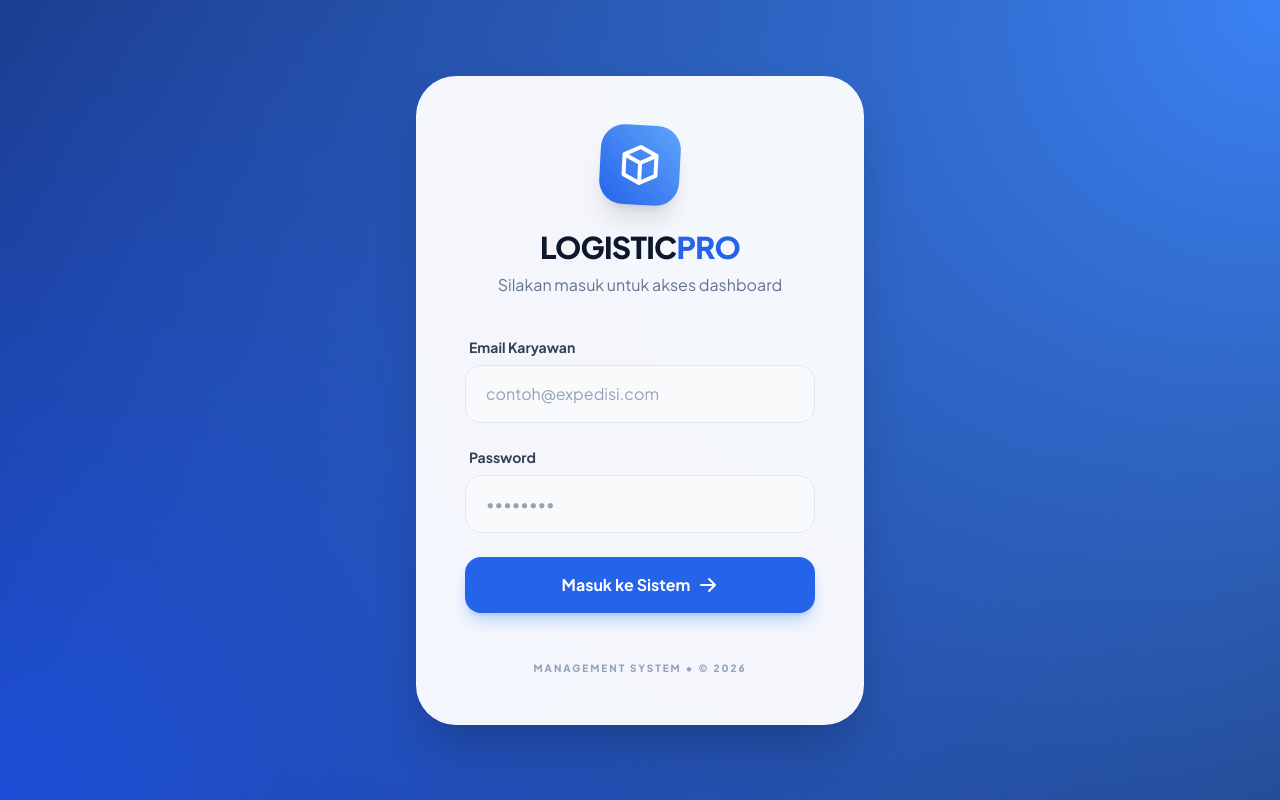
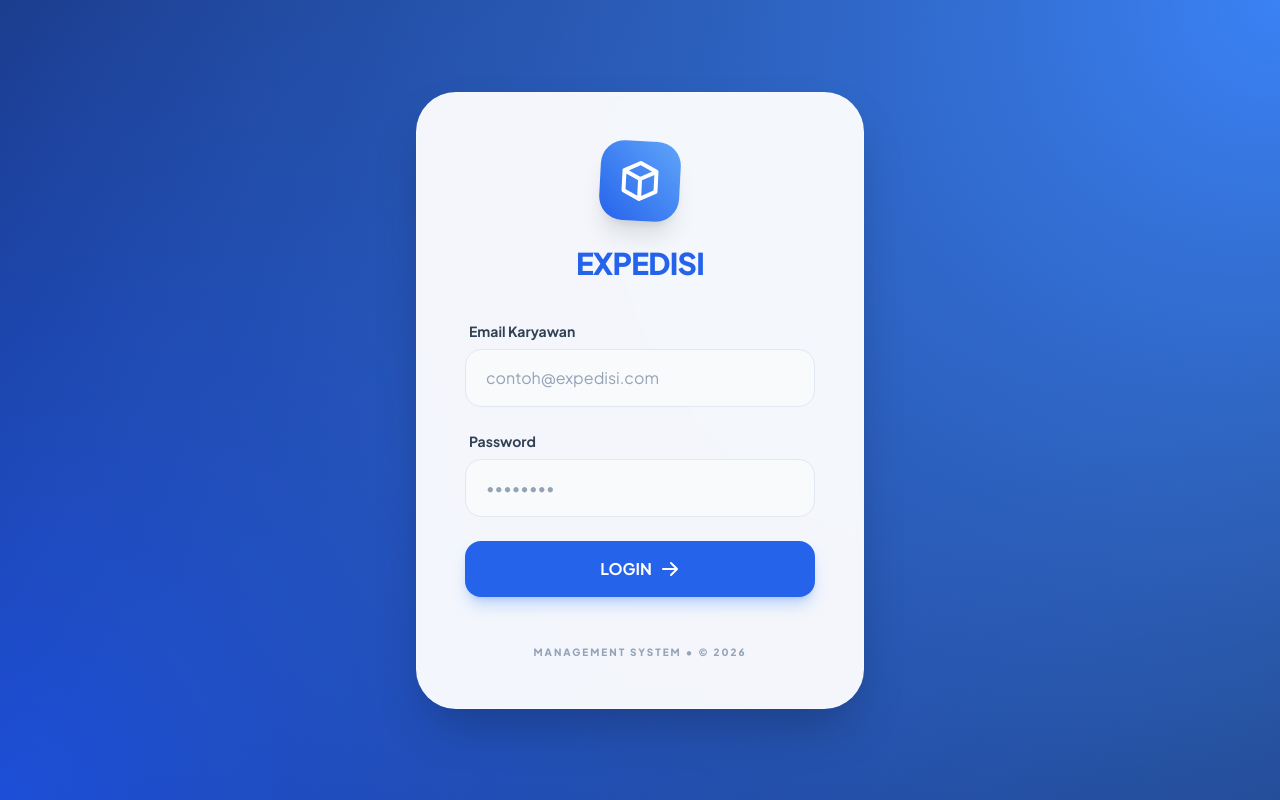
Before and after one commit to irfanjarulloh25/expedisi, a PHP site: page /login.php in a window 1280 px wide. Run offline with PHP 8.4, Linux system fonts and the light colour scheme; some libraries are stand-ins or nearby versions.

Commit message:
Update login

```diff
--- a/login.php
+++ b/login.php
@@ -98,8 +98,7 @@ if (isset($_POST['login'])) {
                     <path stroke-linecap="round" stroke-linejoin="round" stroke-width="2" d="M20 7l-8-4-8 4m16 0l-8 4m8-4v10l-8 4m0-10L4 7m8 4v10M4 7v10l8 4" />
                 </svg>
             </div>
-            <h1 class="text-3xl font-extrabold text-slate-900 tracking-tight">LOGISTIC<span class="text-blue-600">PRO</span></h1>
-            <p class="text-slate-500 mt-2 font-medium">Silakan masuk untuk akses dashboard</p>
+            <h1 class="text-3xl font-extrabold text-slate-900 tracking-tight"><span class="text-blue-600">EXPEDISI</span></h1>
         </div>
 
         <?php if (!empty($error)): ?>
@@ -134,7 +133,7 @@ if (isset($_POST['login'])) {
 
             <button type="submit" name="login"
                     class="w-full bg-blue-600 hover:bg-blue-700 text-white font-bold py-4 rounded-2xl shadow-lg shadow-blue-500/30 hover:shadow-blue-500/50 transition-all duration-300 active:scale-[0.97] mt-4 flex items-center justify-center gap-2">
-                <span>Masuk ke Sistem</span>
+                <span>LOGIN</span>
                 <svg xmlns="http://www.w3.org/2000/svg" class="h-5 w-5" viewBox="0 0 20 20" fill="currentColor">
                     <path fill-rule="evenodd" d="M10.293 3.293a1 1 0 011.414 0l6 6a1 1 0 010 1.414l-6 6a1 1 0 01-1.414-1.414L14.586 11H3a1 1 0 110-2h11.586l-4.293-4.293a1 1 0 010-1.414z" clip-rule="evenodd" />
                 </svg>
```
